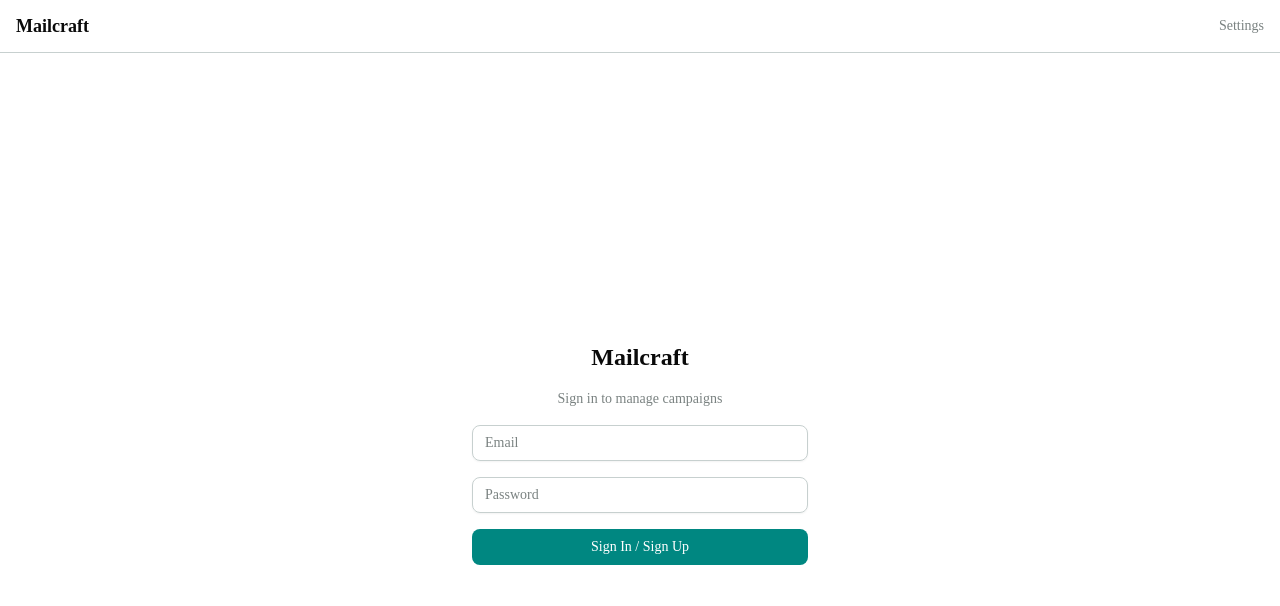
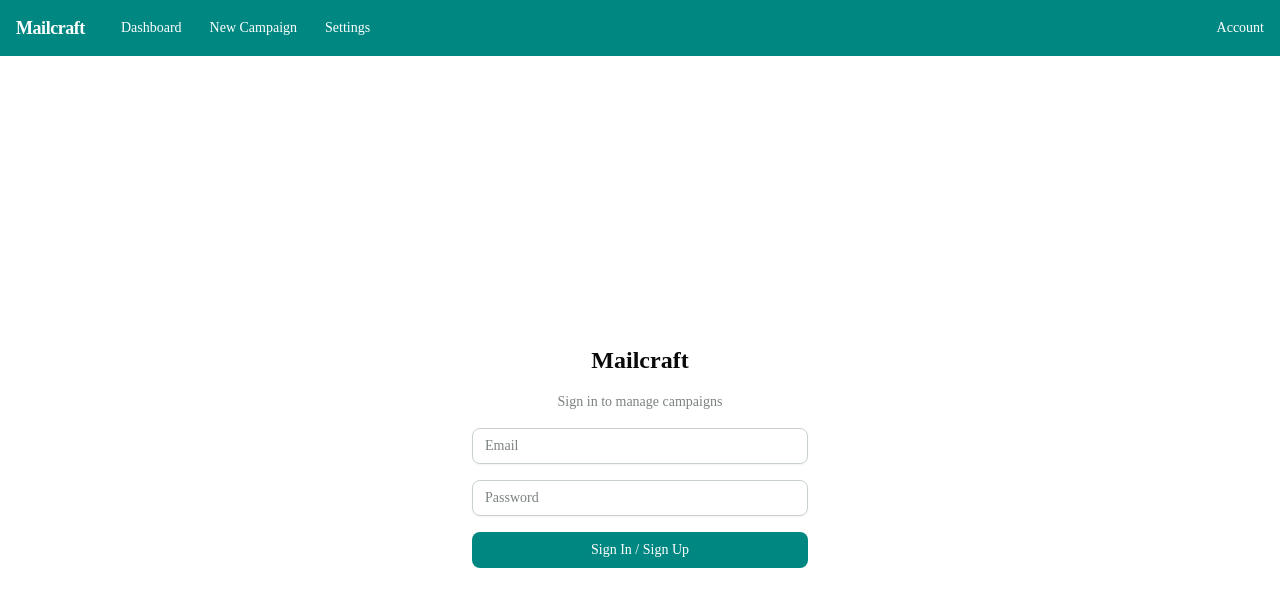
Before and after one commit to HarshKumar4849/Diwali-mail, a Next.js app: page /login in a window 1280 px wide. Shown: the top 606 px of the page. Built offline with nearby package versions, Linux system fonts and the light colour scheme; no server answers.

Commit message:
feat: teal desktop navbar with nav links and responsive hiding

```diff
--- a/components/navbar.tsx
+++ b/components/navbar.tsx
@@ -1,19 +1,47 @@
 "use client";
 
 import Link from "next/link";
+import { usePathname } from "next/navigation";
+import { cn } from "@/lib/utils";
+
+const navLinks = [
+  { href: "/", label: "Dashboard" },
+  { href: "/campaign/new", label: "New Campaign" },
+  { href: "/settings", label: "Settings" },
+];
 
 export function Navbar() {
+  const pathname = usePathname();
+
   return (
-    <nav className="border-b">
+    <nav className="bg-primary text-primary-foreground sticky top-0 z-40 hidden md:block">
       <div className="container mx-auto flex items-center justify-between px-4 py-3">
-        <Link href="/" className="text-lg font-bold hover:text-primary transition-colors">
-          Mailcraft
-        </Link>
+        <div className="flex items-center gap-6">
+          <Link href="/" className="text-lg font-bold tracking-tight">
+            Mailcraft
+          </Link>
+          <div className="flex gap-1">
+            {navLinks.map((link) => (
+              <Link
+                key={link.href}
+                href={link.href}
+                className={cn(
+                  "px-3 py-1.5 rounded-md text-sm transition-colors",
+                  pathname === link.href
+                    ? "bg-white/20 font-medium"
+                    : "hover:bg-white/10"
+                )}
+              >
+                {link.label}
+              </Link>
+            ))}
+          </div>
+        </div>
         <Link
           href="/settings"
-          className="text-sm text-muted-foreground hover:text-foreground transition-colors"
+          className="text-sm hover:underline underline-offset-4"
         >
-          Settings
+          Account
         </Link>
       </div>
     </nav>
```
